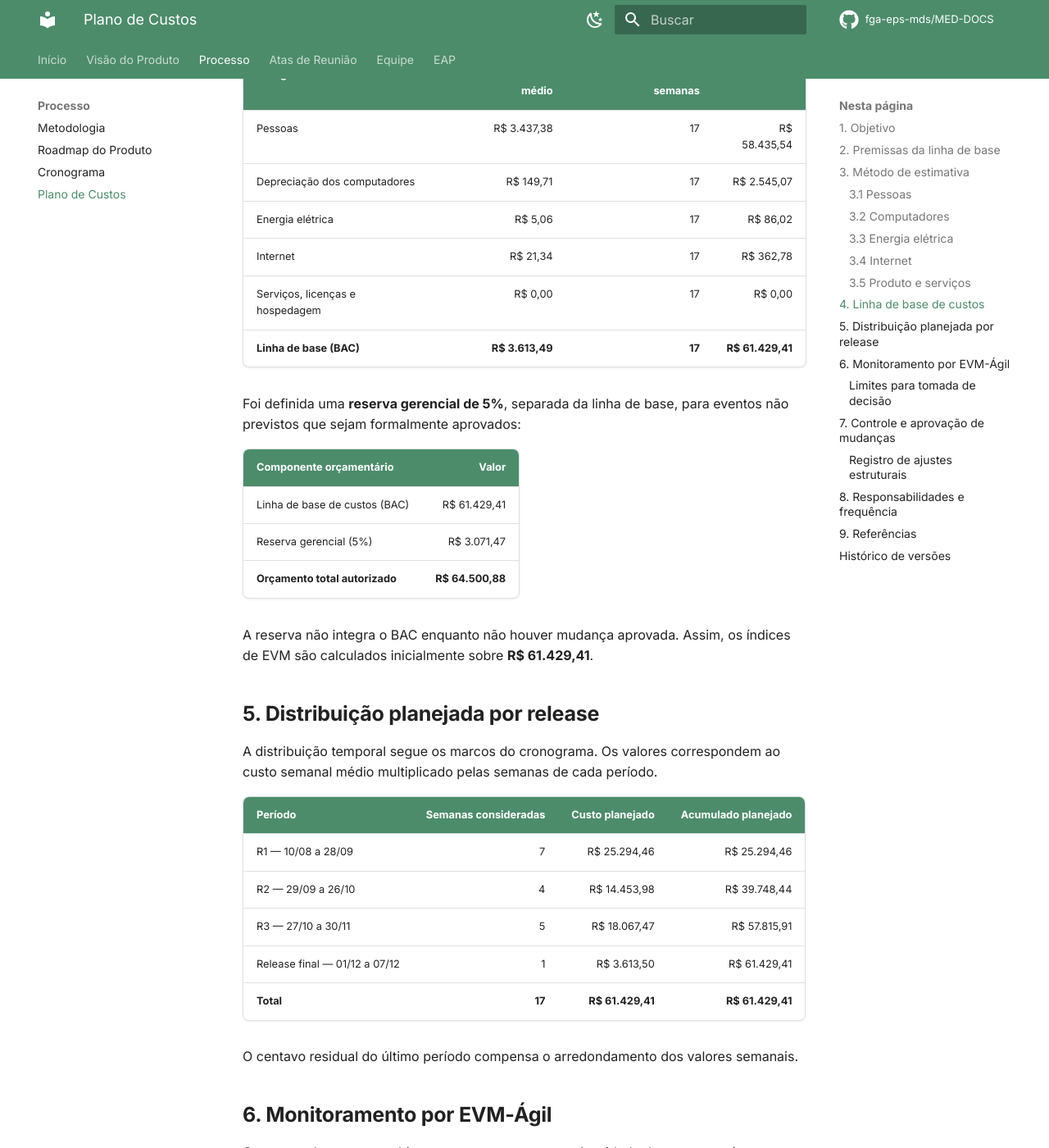
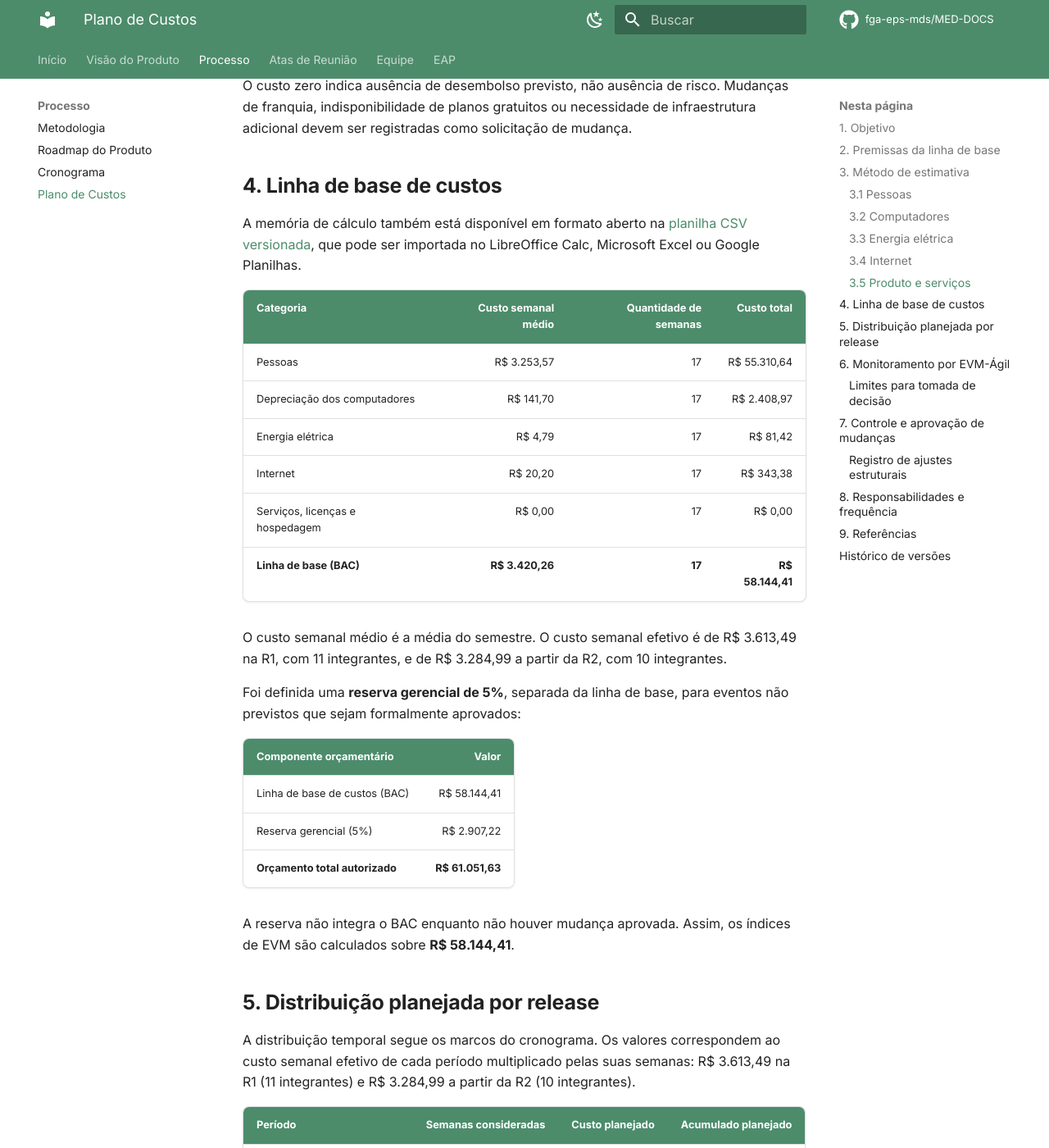
Before and after one commit to apollen27983/UNIEURO_MED-DOCS, an MkDocs documentation site: the page built from docs/processo/plano_de_custos.md, in a window 1280 px wide and 1400 px high, scrolled down 4140 px. Shown: the whole window at 82% size. Built offline with MkDocs 1.6.1 and Material for MkDocs 9.7.7, drawn with Linux system fonts in a browser that asks for light colours; comment, search, counter and statistics services are not loaded; some of the changed text lies outside the part shown.

Commit message:
docs(custos): recalcula linha de base após saída de integrante
Considera 11 integrantes na R1 e 10 a partir da R2, após o trancamento
de Marcelo Araújo dos Santos. BAC passa de R$ 61.429,41 para
R$ 58.144,41 e o orçamento total para R$ 61.051,63.

Refs #50

```diff
--- a/docs/processo/plano_de_custos.md
+++ b/docs/processo/plano_de_custos.md
@@ -22,7 +22,8 @@ dados apresentados no Dashboard Gerencial e Analítico.
 | Premissa | Valor adotado |
 |---|---:|
 | Período do projeto | 17 semanas |
-| Equipe de EPS | 11 integrantes |
+| Equipe de EPS | 11 integrantes na R1 (7 semanas) e 10 integrantes a partir da R2 (10 semanas) |
+| Semanas-integrante consideradas | 177 (11 × 7 + 10 × 10) |
 | Créditos anuais de referência | 40 créditos |
 | Créditos da disciplina | 4 créditos |
 | Dotação atualizada da UnB em 2026 | R$ 2.700.943.579,00 |
@@ -33,7 +34,7 @@ dados apresentados no Dashboard Gerencial e Analítico.
 | Orçamento anual aproximado por estudante | R$ 53.123,21 |
 | Orçamento proporcional da disciplina por estudante | R$ 5.312,32 |
 | Orçamento semanal médio por estudante | R$ 312,49 |
-| Computadores de uso geral | 11 unidades já disponíveis |
+| Computadores de uso geral | 11 unidades na R1 e 10 a partir da R2, já disponíveis |
 | Vida útil contábil dos computadores | 5 anos (depreciação de 20% ao ano) |
 | Uso extraclasse considerado | 14 horas por semana e por integrante |
 | Tablet Android | Disponibilizado pelo parceiro; desembolso previsto de R$ 0,00 |
@@ -53,6 +54,12 @@ oficial mais recente disponível na tabela 2.18 do
 6.805 do mestrado e 4.848 do doutorado. A tabela apresenta separadamente 232
 residentes médicos, mas não os incorpora ao total geral. Os 5.252 estudantes de
 especialização também não integram esse total consolidado.
+
+!!! info "Saída de integrante"
+    O integrante Marcelo Araújo dos Santos trancou a disciplina. Como ele participou
+    das atividades até a Sprint Review de 23/09/2026 (Ata 07), os custos da R1
+    permanecem calculados com 11 integrantes. A partir da R2 (29/09/2026), todas as
+    categorias proporcionais à equipe passam a considerar 10 integrantes.
 
 !!! warning "Orçamento por estudante, não custo contábil individual"
     O valor de R$ 53.123,21 é obtido pela divisão da dotação atualizada da
@@ -79,15 +86,18 @@ disciplina:
 **Orçamento proporcional da disciplina por estudante:**
 `R$ 53.123,21 ÷ 40 créditos × 4 créditos = R$ 5.312,32`.
 
-Para 11 integrantes, o custo estimado de pessoas durante o semestre é:
+O orçamento semanal por estudante é `R$ 5.312,32 ÷ 17 = R$ 312,49`. Considerando
+11 integrantes nas 7 semanas da R1 e 10 integrantes nas 10 semanas restantes, o
+projeto soma 177 semanas-integrante:
 
 **Custo econômico de pessoas:**
-`11 × (R$ 2.700.943.579,00 ÷ 50.843 ÷ 40 × 4) = R$ 58.435,54`.
+`(11 × 7 + 10 × 10) × (R$ 2.700.943.579,00 ÷ 50.843 ÷ 40 × 4 ÷ 17) = R$ 55.310,64`.
 
 Os totais usam os valores não arredondados; os valores unitários exibidos são
 arredondados para duas casas decimais.
 
-O valor semanal médio de pessoas é de **R$ 3.437,38**.
+O custo semanal de pessoas é de **R$ 3.437,38** na R1 e de **R$ 3.124,89** a partir
+da R2, com média de **R$ 3.253,57** no semestre.
 
 ### 3.2 Computadores
 
@@ -96,7 +106,7 @@ do equipamento visível no custo econômico do projeto, considera-se um equipame
 referência de R$ 3.500,00, com vida útil de cinco anos. A depreciação estimada é de
 R$ 13,61 por equipamento por semana.
 
-**Custo dos computadores:** `11 × R$ 13,61 × 17 = R$ 2.545,07`.
+**Custo dos computadores:** `177 × R$ 13,61 = R$ 2.408,97`.
 
 Não foi incluída uma estação dedicada de IA. Caso a equipe contrate GPU em nuvem ou
 adquira equipamento específico, o valor deverá entrar pelo processo de mudança deste
@@ -107,14 +117,14 @@ plano.
 Considera-se consumo médio de 0,56 kWh por computador a cada semana de trabalho
 extraclasse e custo semanal aproximado de R$ 0,46 por integrante:
 
-**Custo de energia:** `11 × R$ 0,46 × 17 = R$ 86,02`.
+**Custo de energia:** `177 × R$ 0,46 = R$ 81,42`.
 
 ### 3.4 Internet
 
 Para um plano residencial de referência de R$ 100,00 mensais, rateado pelas horas de
 uso, estima-se R$ 1,94 por integrante por semana:
 
-**Custo de internet:** `11 × R$ 1,94 × 17 = R$ 362,78`.
+**Custo de internet:** `177 × R$ 1,94 = R$ 343,38`.
 
 ### 3.5 Produto e serviços
 
@@ -142,37 +152,42 @@ no LibreOffice Calc, Microsoft Excel ou Google Planilhas.
 
 | Categoria | Custo semanal médio | Quantidade de semanas | Custo total |
 |---|---:|---:|---:|
-| Pessoas | R$ 3.437,38 | 17 | R$ 58.435,54 |
-| Depreciação dos computadores | R$ 149,71 | 17 | R$ 2.545,07 |
-| Energia elétrica | R$ 5,06 | 17 | R$ 86,02 |
-| Internet | R$ 21,34 | 17 | R$ 362,78 |
+| Pessoas | R$ 3.253,57 | 17 | R$ 55.310,64 |
+| Depreciação dos computadores | R$ 141,70 | 17 | R$ 2.408,97 |
+| Energia elétrica | R$ 4,79 | 17 | R$ 81,42 |
+| Internet | R$ 20,20 | 17 | R$ 343,38 |
 | Serviços, licenças e hospedagem | R$ 0,00 | 17 | R$ 0,00 |
-| **Linha de base (BAC)** | **R$ 3.613,49** | **17** | **R$ 61.429,41** |
+| **Linha de base (BAC)** | **R$ 3.420,26** | **17** | **R$ 58.144,41** |
+
+O custo semanal médio é a média do semestre. O custo semanal efetivo é de
+R$ 3.613,49 na R1, com 11 integrantes, e de R$ 3.284,99 a partir da R2, com 10
+integrantes.
 
 Foi definida uma **reserva gerencial de 5%**, separada da linha de base, para eventos
 não previstos que sejam formalmente aprovados:
 
 | Componente orçamentário | Valor |
 |---|---:|
-| Linha de base de custos (BAC) | R$ 61.429,41 |
-| Reserva gerencial (5%) | R$ 3.071,47 |
-| **Orçamento total autorizado** | **R$ 64.500,88** |
+| Linha de base de custos (BAC) | R$ 58.144,41 |
+| Reserva gerencial (5%) | R$ 2.907,22 |
+| **Orçamento total autorizado** | **R$ 61.051,63** |
 
 A reserva não integra o BAC enquanto não houver mudança aprovada. Assim, os índices
-de EVM são calculados inicialmente sobre **R$ 61.429,41**.
+de EVM são calculados sobre **R$ 58.144,41**.
 
 ## 5. Distribuição planejada por release
 
 A distribuição temporal segue os marcos do cronograma. Os valores correspondem ao
-custo semanal médio multiplicado pelas semanas de cada período.
+custo semanal efetivo de cada período multiplicado pelas suas semanas: R$ 3.613,49
+na R1 (11 integrantes) e R$ 3.284,99 a partir da R2 (10 integrantes).
 
 | Período | Semanas consideradas | Custo planejado | Acumulado planejado |
 |---|---:|---:|---:|
 | R1 — 10/08 a 28/09 | 7 | R$ 25.294,46 | R$ 25.294,46 |
-| R2 — 29/09 a 26/10 | 4 | R$ 14.453,98 | R$ 39.748,44 |
-| R3 — 27/10 a 30/11 | 5 | R$ 18.067,47 | R$ 57.815,91 |
-| Release final — 01/12 a 07/12 | 1 | R$ 3.613,50 | R$ 61.429,41 |
-| **Total** | **17** | **R$ 61.429,41** | **R$ 61.429,41** |
+| R2 — 29/09 a 26/10 | 4 | R$ 13.139,98 | R$ 38.434,44 |
+| R3 — 27/10 a 30/11 | 5 | R$ 16.424,97 | R$ 54.859,41 |
+| Release final — 01/12 a 07/12 | 1 | R$ 3.285,00 | R$ 58.144,41 |
+| **Total** | **17** | **R$ 58.144,41** | **R$ 58.144,41** |
 
 O centavo residual do último período compensa o arredondamento dos valores semanais.
 
@@ -184,7 +199,7 @@ iniciado como valor entregue.
 
 | Sigla | Indicador | Cálculo/uso |
 |---|---|---|
-| BAC | Orçamento no término | Linha de base aprovada: R$ 61.429,41 |
+| BAC | Orçamento no término | Linha de base aprovada: R$ 58.144,41 |
 | PV | Valor planejado | BAC × percentual de escopo planejado até a data |
 | EV | Valor agregado | BAC × percentual de pontos aceitos até a data |
 | AC | Custo real | Custo das semanas decorridas, ajustado por mudanças reais |
@@ -233,6 +248,7 @@ O processo de controle é:
 | 21/09/2026 | Criação da linha de base inicial | — | R$ 61.284,29 | Versão 1.0 deste documento | Daniel Ferreira Nunes |
 | 22/09/2026 | Atualização da fonte de pessoas para o orçamento da UnB em 2026 | + R$ 17.520,70 | R$ 78.804,99 | Painel Gestão UnB e Anuário Estatístico 2025 | Daniel Ferreira Nunes |
 | 22/09/2026 | Adoção do total oficial de 50.843 estudantes como denominador | - R$ 17.375,58 | R$ 61.429,41 | Tabela 2.18 do Anuário Estatístico 2025 | Daniel Ferreira Nunes |
+| 26/09/2026 | Saída do integrante Marcelo Araújo dos Santos a partir da R2 (10 semanas com 10 integrantes) | - R$ 3.285,00 | R$ 58.144,41 | Trancamento da disciplina; última participação registrada na Ata 07 | Daniel Ferreira Nunes |
 
 ## 8. Responsabilidades e frequência
 
@@ -261,3 +277,4 @@ O processo de controle é:
 | 1.0 | 21/09/2026 | Criação do plano, linha de base, distribuição por release e controle por EVM-Ágil | [Daniel Ferreira Nunes](https://github.com/Mach1r0) | — | — |
 | 1.1 | 22/09/2026 | Atualização do orçamento por estudante com dados do Painel Gestão UnB e recálculo da linha de base | [Daniel Ferreira Nunes](https://github.com/Mach1r0) | — | — |
 | 1.2 | 22/09/2026 | Inclusão do Repositório DPO e adoção do total oficial de 50.843 estudantes da tabela 2.18 | [Daniel Ferreira Nunes](https://github.com/Mach1r0) | — | — |
+| 1.3 | 26/09/2026 | Recálculo da linha de base após o trancamento de um integrante: 11 integrantes na R1 e 10 a partir da R2 | [Daniel Ferreira Nunes](https://github.com/Mach1r0) | — | — |
```
Also changed, not shown: docs/assets/dados/plano_de_custos.csv (+7 -7 lines).
